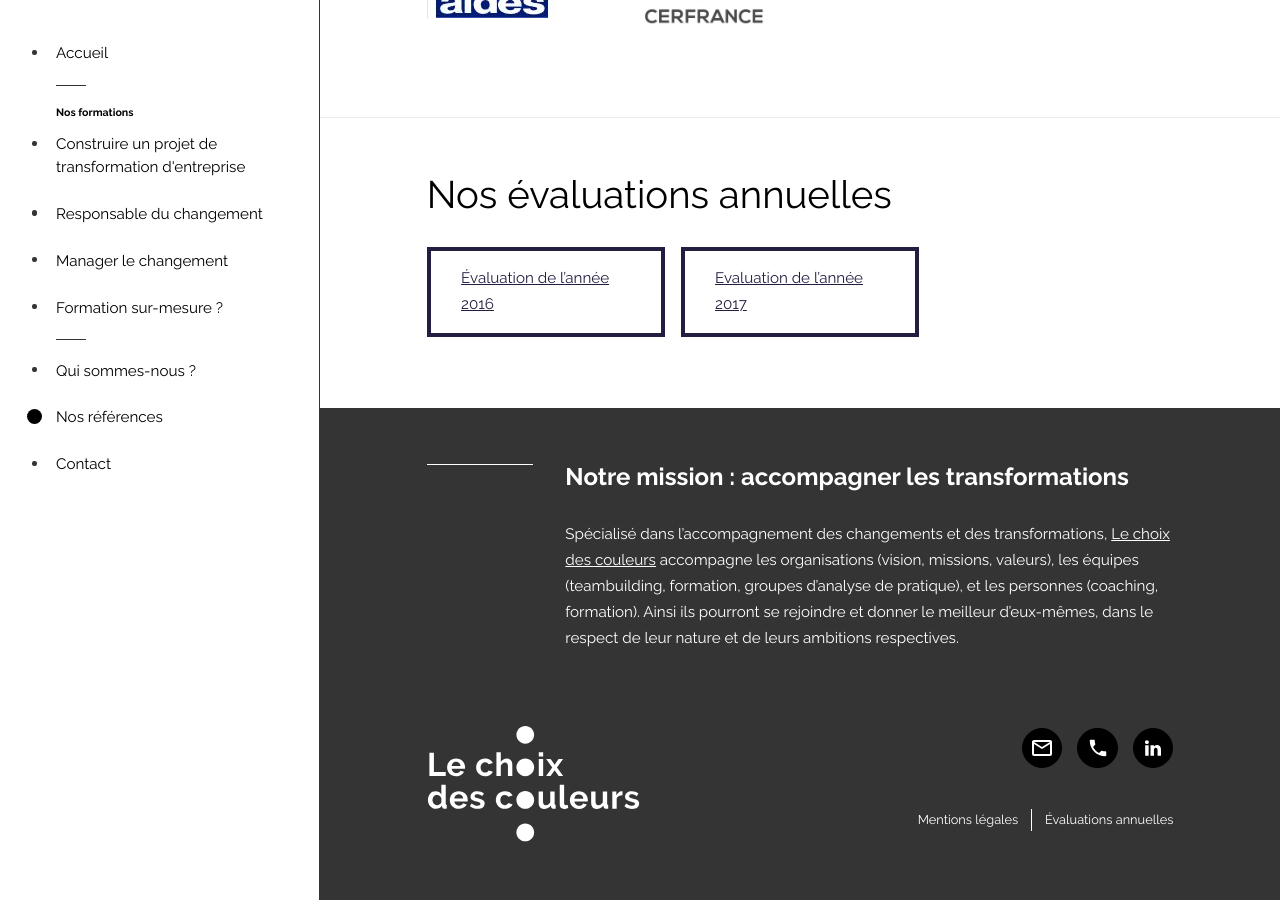
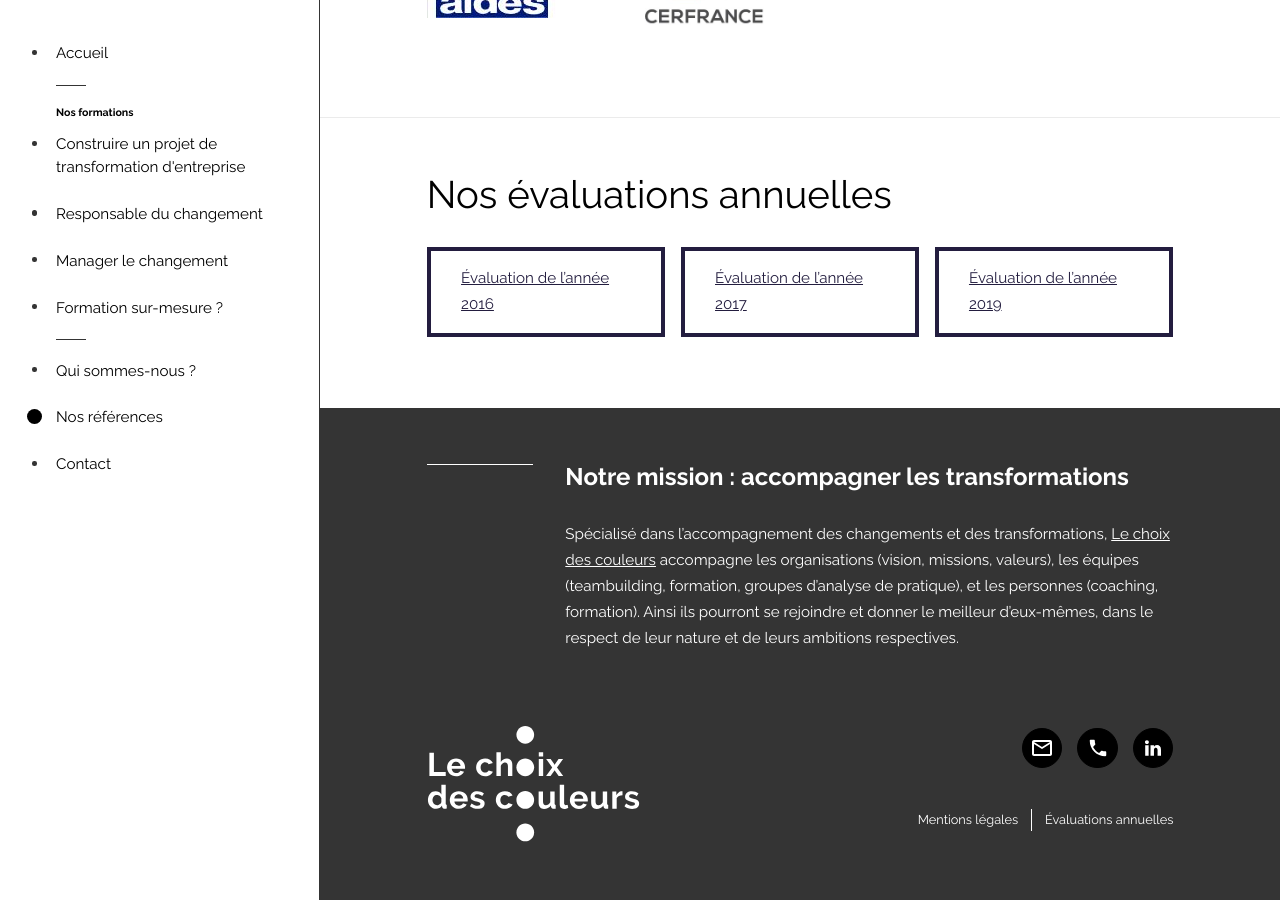
Before and after one commit to hugo-perier/www-lechoixdescouleurs, a Jekyll site: the page built from nos-references.md, in a window 1280 px wide and 900 px high, scrolled down 738 px. Built offline with Jekyll 4.4.1, drawn with Linux system fonts in a browser that asks for light colours.

Commit message:
Ajout des évaluations dans la page Références

```diff
--- a/nos-references.md
+++ b/nos-references.md
@@ -21,5 +21,6 @@ Aldes, Alliance et Territoire, Bayer, Boulangeries Genillon, Caisse d'Epargne, C
 [//]: # (Garder le titre Annual assessments au dessus du vrai titre pour le lien du footer)
 ### Annual assessments
 ### Nos évaluations annuelles
-- [Évaluation de l'année 2016](/images/evaluations/evaluation-2016.pdf)
-- [Evaluation de l'année 2017](/images/evaluations/Leading Change - Evaluations 2017.pdf)
+- [Évaluation de l'année 2016](/images/evaluations/Leading Change - Evaluations 2016.pdf)
+- [Évaluation de l'année 2017](/images/evaluations/Leading Change - Evaluations 2017.pdf)
+- [Évaluation de l'année 2019](/images/evaluations/FAC - Evaluations 2019)
```
